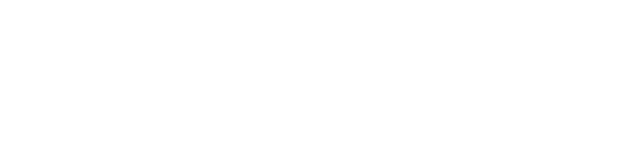
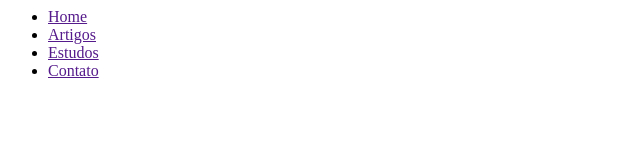
Before and after one commit to geovannateixeira/AulaSite, a plain HTML site: page index.html in a window 1280 px wide. Shown: the whole page, without its empty margins (0-640 px from the left). Drawn offline with Linux system fonts and the light colour scheme.

Commit message:
Adicionei um menu

```diff
--- a/index.html
+++ b/index.html
@@ -2,6 +2,11 @@
 	<head> <title> Meu Site </title> </head>
 
 	<body>
-
+		<ul>
+			<li><a href="">Home</a></li>
+			<li><a href="">Artigos</a></li>
+			<li><a href="">Estudos</a></li>
+			<li><a href="">Contato</a></li>
+		</ul>
 	</body>
 </html>
```
